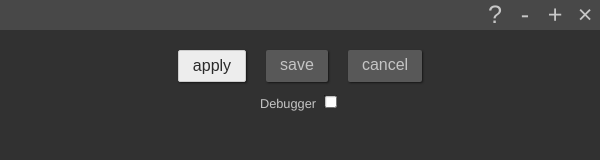
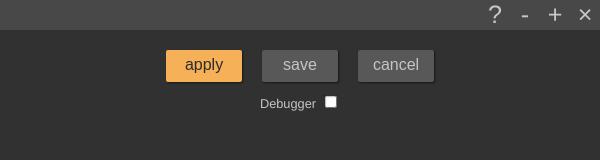
Before and after one commit to oumad/proton-io, an Electron app: page src/menu/parameters.html in a window 600 px wide. In both pictures the pointer is over the button "apply". Drawn offline with Linux system fonts and the light colour scheme; no server answers.

Commit message:
Fixed buttons slight resize issue #6

```diff
--- a/src/menu/css/parameters.css
+++ b/src/menu/css/parameters.css
@@ -130,6 +130,14 @@ label{
   padding:6px 14px;
   color:#c5c5c5;
   margin:10px 10px;
+  width:48px;
+  height:20px;
+}
+.ui-button:hover{
+  background-color:#f5b058;
+  height:20px;
+  width:48px;
+  border-style:none;
 }
 
 #apply{
```
